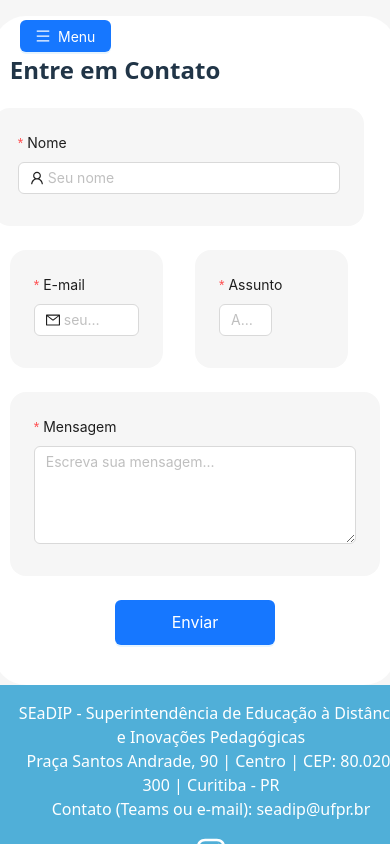
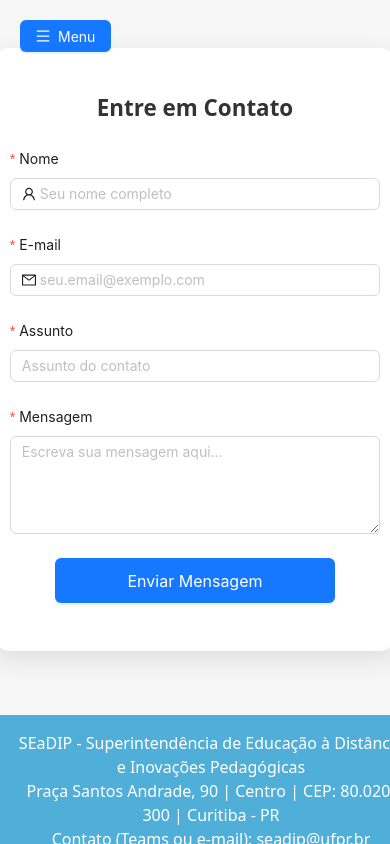
Before and after one commit to kasvrol/ihc, a React (Vite) app: page /contato in a window 390 px wide. Built offline with nearby package versions, Linux system fonts and the light colour scheme.

Commit message:
Fx: Contato Responsivo

```diff
--- a/src/pages/contato/contato.css
+++ b/src/pages/contato/contato.css
@@ -1,79 +1,81 @@
 .containerContato {
 	display: flex;
-  flex-direction: column;
-	min-height: 80vh;
-  width: 100%;
-
-	justify-content: flex-start;
-	align-items: center;
-	background-color: #F6F6F6;
+	flex-direction: column;
+	min-height: 80vh; /* Recomendo usar min-height: calc(100vh - ALTURA_DO_SEU_HEADER_SE_TIVER) para preencher a tela toda */
+	width: 100%;
+	justify-content: flex-start; /* Alinha o .contatoFormulario ao topo */
+	align-items: center; /* Centraliza o .contatoFormulario horizontalmente */
+	background-color: #f6f6f6; /* Cor de fundo da página */
+	padding: 2rem 0; /* Adiciona um respiro em cima e embaixo */
+	box-sizing: border-box;
 }
 
-.contatoFormulario{
-	max-width: 77rem;
+.contatoFormulario {
+	max-width: 70rem; /* Ajuste conforme necessário, um pouco menor pode ser melhor */
 	display: flex;
 	flex-direction: column;
-	align-items: flex-start;
-	justify-content: flex-start;
-	width: 80%;
-	background-color: #fff;
-	padding: 2rem;
-	border-radius: 2rem;
+	/* align-items: flex-start; /* O h2 já é block e estica */
+	/* justify-content: flex-start; */
+	width: 90%; /* Um pouco mais de largura em telas maiores */
+	background-color: #fff; /* Fundo branco do "card" do formulário */
+	padding: 2rem 2.5rem; /* Aumentei um pouco o padding lateral */
+	border-radius: 1.5rem; /* Raio da borda um pouco menor */
+	box-shadow: 0 8px 24px rgba(0, 0, 0, 0.1); /* Sombra mais suave */
 	margin-top: 2rem;
+	margin-bottom: 2rem; /* Para dar espaço no final da página também */
 }
 
-.formulario{
-	display: flex;
-	flex-direction: column;
-	justify-content: flex-start;
+.contatoFormulario h2 {
+	margin-bottom: 1.5rem; /* Espaço abaixo do título "Entre em Contato" */
+	font-size: 1.8rem;   /* Tamanho do título */
+	color: #333;
+	width: 100%; /* Para garantir que o texto não quebre de forma estranha se houver algum flex no pai */
+	text-align: left; /* Ou center, se preferir */
+}
+
+.formulario {
 	width: 100%;
 }
 
-.contatoEmail{
+/* Removemos as classes .itemFormularioContato, .contatoEmail .itemFormularioContato, .textoContato
+  e .itemFormularioContato input, pois a estilização excessiva delas causava problemas.
+  Os Form.Item do Ant Design já têm margens e estrutura adequadas.
+  A responsividade dos campos de E-mail e Assunto agora é controlada pelo Row e Col no JSX.
+*/
+
+/* Ajuste para o container do botão, para centralizá-lo */
+.containerBotaoFormulario .ant-form-item-control-input-content {
 	display: flex;
-	align-items: center;
-	justify-content: flex-start;
+	justify-content: center; /* Centraliza o botão */
 }
 
-.itemFormularioContato{
-	width: 100%;
-	max-width: 72rem;
-	margin-right: 2rem;
-	background-color: #F6F6F6;
-	padding: 1.5rem 1.5rem 2rem 1.5rem;
-	border-radius: 1rem;
-}
+/* Ajustes para telas menores */
+@media (max-width: 768px) {
+	.contatoFormulario {
+		width: 95%;
+		padding: 1.5rem 2rem;
+		margin-top: 1.5rem;
+	}
 
-.contatoEmail .itemFormularioContato{
-	width: 100%;
-	max-width: 35rem;
-	margin-right: 2rem;
-	background-color: #F6F6F6;
-	padding: 1.5rem 1.5rem 2rem 1.5rem;
-	border-radius: 1rem;
-}
-
-.textoContato{
-	width: 100%;
-	max-width: 72rem;
-	background-color: #F6F6F6;
-	padding: 1.5rem 1.5rem 2rem 1.5rem;
-	border-radius: 1rem;
-}
-
-.itemFormularioContato input{
-	width:50%;
+	.contatoFormulario h2 {
+		font-size: 1.6rem;
+		text-align: center; /* Centraliza título em mobile */
+	}
 }
 
 @media (max-width: 600px) {
 	.contatoFormulario {
-		width: 95%;
-		padding: 1rem;
+		padding: 1.5rem 1rem; /* Padding um pouco menor em telas bem pequenas */
+		border-radius: 1rem;
 		margin-top: 1rem;
 	}
 
-	.formulario{
-		align-items: center;
+	.contatoFormulario h2 {
+		font-size: 1.4rem;
 	}
 
+	/* O botão já está com width: 100% e maxWidth, deve se ajustar bem.
+       Se precisar de ajustes específicos para o botão em mobile, adicione aqui.
+       Ex: .containerBotaoFormulario button { font-size: 15px; }
+    */
 }
--- a/src/pages/contato/index.jsx
+++ b/src/pages/contato/index.jsx
@@ -1,4 +1,4 @@
-import { Form, Input, Button, message } from "antd";
+import { Form, Input, Button, message, Row, Col } from "antd"; // Adicionado Row e Col
 import { MailOutlined, UserOutlined } from "@ant-design/icons";
 import "./contato.css";
 
@@ -17,6 +17,7 @@ function Contato() {
 	};
 
 	return (
+		// Mantém a estrutura do container externo que já funcionava com o padrão das outras páginas
 		<div className="containerContato">
 			<div className="contatoFormulario">
 				<h2>Entre em Contato</h2>
@@ -28,12 +29,11 @@ function Contato() {
 					onFinishFailed={onFinishFailed}
 					autoComplete="on"
 					aria-label="Formulário de Contato"
-					className="formulario"
+					className="formulario" // A classe .formulario agora só precisa de ajustes mínimos
 				>
 					<Form.Item
 						label="Nome"
 						name="name"
-						className="itemFormularioContato"
 						rules={[
 							{
 								required: true,
@@ -42,21 +42,18 @@ function Contato() {
 						]}
 					>
 						<Input
-							prefix={
-								<UserOutlined />
-							}
-							placeholder="Seu nome"
+							prefix={<UserOutlined />}
+							placeholder="Seu nome completo"
 							aria-required="true"
-							style={{
-								maxWidth: "30rem",
-							}}
 						/>
 					</Form.Item>
-					<div className="contatoEmail">
+
+					{/* Usando Row e Col para E-mail e Assunto */}
+					<Row gutter={[16, 0]}> {/* gutter={[horizontalSpacing, verticalSpacing]} */}
+						<Col xs={24} sm={24} md={12}> {/* Ocupa 24 colunas (total) em telas extra pequenas e pequenas, 12 (metade) em médias e maiores */}
 							<Form.Item
 								label="E-mail"
 								name="email"
-							className="itemFormularioContato"
 								rules={[
 									{
 										required: true,
@@ -69,21 +66,17 @@ function Contato() {
 								]}
 							>
 								<Input
-								prefix={
-									<MailOutlined />
-								}
-								placeholder="seu@email.com"
+									prefix={<MailOutlined />}
+									placeholder="seu.email@exemplo.com"
 									aria-required="true"
-								style={{
-									maxWidth: "25rem",
-								}}
 								/>
 							</Form.Item>
+						</Col>
 
+						<Col xs={24} sm={24} md={12}>
 							<Form.Item
 								label="Assunto"
 								name="assunto"
-							className="itemFormularioContato"
 								rules={[
 									{
 										required: true,
@@ -94,17 +87,14 @@ function Contato() {
 								<Input
 									placeholder="Assunto do contato"
 									aria-required="true"
-								style={{
-									maxWidth: "20rem",
-								}}
 								/>
 							</Form.Item>
-					</div>
+						</Col>
+					</Row>
 
 					<Form.Item
 						label="Mensagem"
 						name="message"
-						className="textoContato"
 						rules={[
 							{
 								required: true,
@@ -114,24 +104,26 @@ function Contato() {
 					>
 						<Input.TextArea
 							rows={4}
-							placeholder="Escreva sua mensagem..."
+							placeholder="Escreva sua mensagem aqui..."
 							aria-required="true"
 						/>
 					</Form.Item>
 
-					<Form.Item>
+					<Form.Item className="containerBotaoFormulario"> {/* Classe para centralizar/alinhar o botão se necessário */}
 						<Button
 							type="primary"
 							htmlType="submit"
-							block
+							// O 'block' pode ser útil se o Form.Item tiver largura controlada.
+							// Para um botão de largura fixa máxima e centralizado, estilizamos via CSS ou style prop.
 							style={{
 								height: "45px",
 								fontSize: "16px",
-								maxWidth: "20rem",
-								width: "10rem",
+								minWidth: "150px", // Garante uma largura mínima
+								width: "100%",    // Ocupa a largura disponível no seu container
+								maxWidth: "280px", // Mas não passa de 280px
 							}}
 						>
-							Enviar
+							Enviar Mensagem
 						</Button>
 					</Form.Item>
 				</Form>
```
Lines whose indentation alone changed are shown as unchanged.
